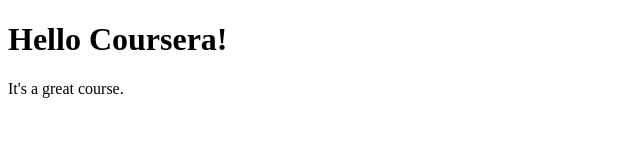
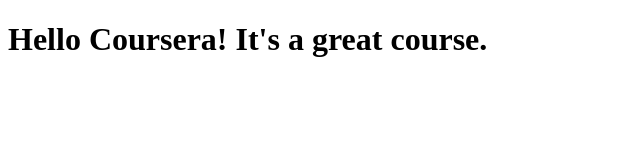
Before and after one commit to neonempire/coursera-test, a plain HTML site: page site/index.html in a window 1280 px wide. Shown: the whole page, without its empty margins (0-640 px from the left). Drawn offline with Linux system fonts and the light colour scheme.

Commit message:
Small addition to our page content.

```diff
--- a/site/index.html
+++ b/site/index.html
@@ -4,7 +4,6 @@
 	<title>Hello Coursera!</title>
 </head>
 <body>
-<h1>Hello Coursera!</h1>
-<p>It's a great course.</p>
+<h1>Hello Coursera! It's a great course.</h1>
 </body>
 </html>
```
